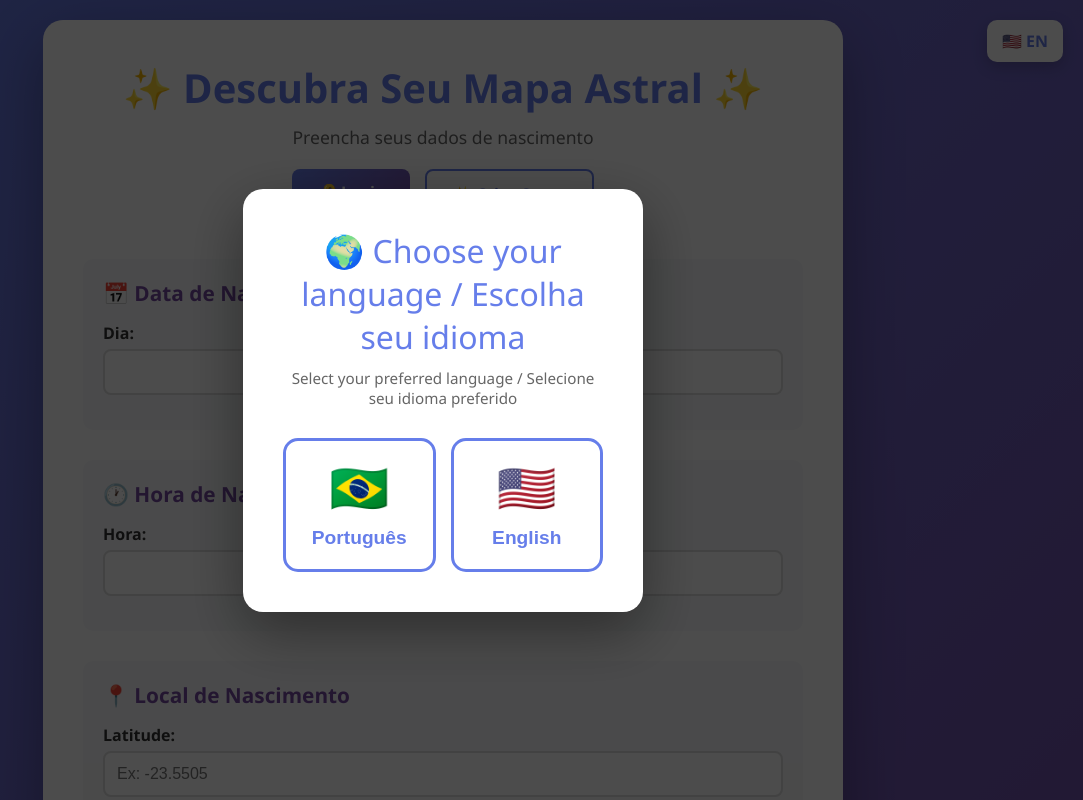
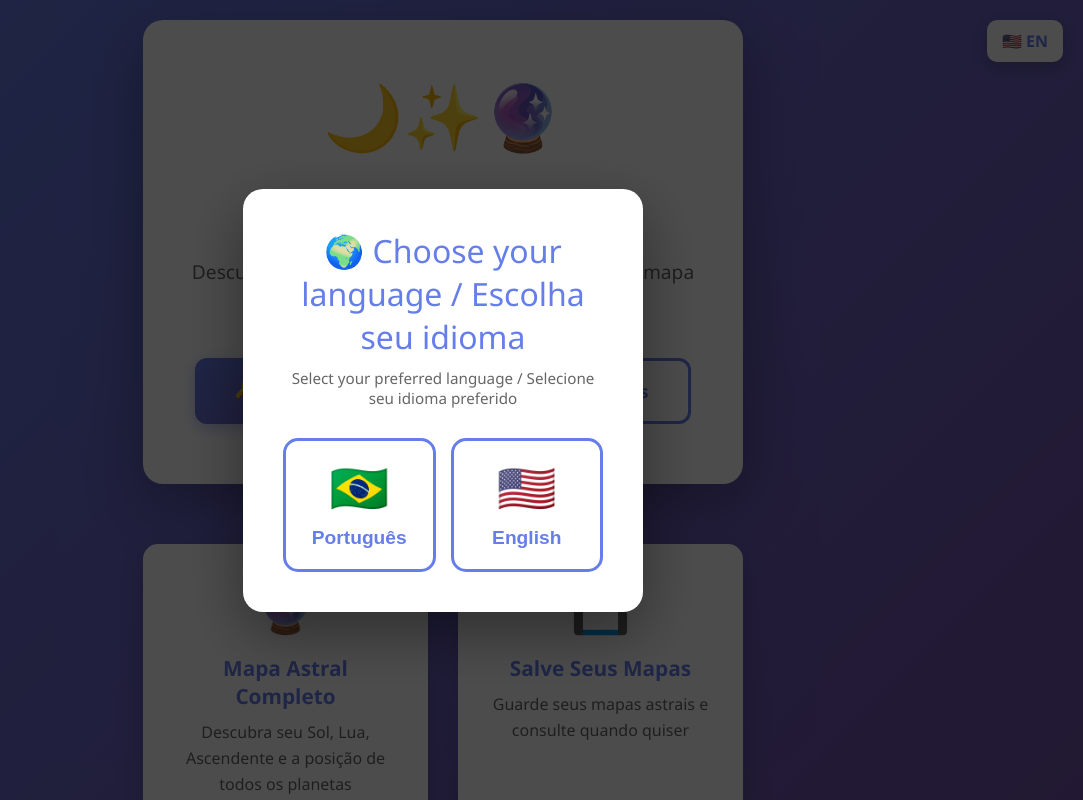
Before and after one commit to thomasjoaquim/horoscope-app, a website: page public/index.html in a window 1280 px wide. Shown: the top 800 px of the page, without its empty margins (197-1280 px from the left). Drawn offline with Linux system fonts and the light colour scheme.

Commit message:
tela de login

```diff
--- a/public/index.html
+++ b/public/index.html
@@ -3,96 +3,199 @@
 <head>
     <meta charset="UTF-8">
     <meta name="viewport" content="width=device-width, initial-scale=1.0">
-    <title>🌟 Seu Mapa Astral</title>
+    <title>🌟 Portal Astrológico</title>
     <link rel="stylesheet" href="style.css">
     <script src="i18n.js"></script>
+    <style>
+        body {
+            display: flex;
+            align-items: center;
+            justify-content: center;
+            min-height: 100vh;
+        }
+
+        .landing-container {
+            max-width: 600px;
+            margin: 0 auto;
+            text-align: center;
+        }
+
+        .hero-section {
+            background: white;
+            border-radius: 20px;
+            padding: 60px 40px;
+            box-shadow: 0 20px 60px rgba(0,0,0,0.3);
+            animation: fadeIn 0.6s;
+        }
+
+        @keyframes fadeIn {
+            from { opacity: 0; transform: translateY(30px); }
+            to { opacity: 1; transform: translateY(0); }
+        }
+
+        .logo {
+            font-size: 4em;
+            margin-bottom: 20px;
+            animation: float 3s ease-in-out infinite;
+        }
+
+        @keyframes float {
+            0%, 100% { transform: translateY(0px); }
+            50% { transform: translateY(-10px); }
+        }
+
+        .hero-section h1 {
+            color: #667eea;
+            font-size: 2.5em;
+            margin-bottom: 15px;
+        }
+
+        .hero-section p {
+            color: #666;
+            font-size: 1.2em;
+            margin-bottom: 40px;
+            line-height: 1.6;
+        }
+
+        .cta-buttons {
+            display: flex;
+            gap: 20px;
+            justify-content: center;
+            flex-wrap: wrap;
+        }
+
+        .btn-primary {
+            background: linear-gradient(135deg, #667eea 0%, #764ba2 100%);
+            color: white;
+            padding: 18px 40px;
+            border-radius: 12px;
+            text-decoration: none;
+            font-weight: bold;
+            font-size: 1.1em;
+            transition: all 0.3s;
+            border: none;
+            box-shadow: 0 4px 15px rgba(102, 126, 234, 0.4);
+        }
+
+        .btn-primary:hover {
+            transform: translateY(-3px);
+            box-shadow: 0 8px 25px rgba(102, 126, 234, 0.6);
+        }
+
+        .btn-secondary {
+            background: white;
+            color: #667eea;
+            padding: 18px 40px;
+            border-radius: 12px;
+            text-decoration: none;
+            font-weight: bold;
+            font-size: 1.1em;
+            border: 3px solid #667eea;
+            transition: all 0.3s;
+        }
+
+        .btn-secondary:hover {
+            background: #667eea;
+            color: white;
+            transform: translateY(-3px);
+            box-shadow: 0 8px 25px rgba(102, 126, 234, 0.4);
+        }
+
+        .features {
+            display: grid;
+            grid-template-columns: repeat(auto-fit, minmax(250px, 1fr));
+            gap: 30px;
+            margin-top: 60px;
+        }
+
+        .feature-card {
+            background: white;
+            padding: 30px;
+            border-radius: 15px;
+            box-shadow: 0 10px 30px rgba(0,0,0,0.2);
+            transition: all 0.3s;
+        }
+
+        .feature-card:hover {
+            transform: translateY(-5px);
+            box-shadow: 0 15px 40px rgba(102, 126, 234, 0.3);
+        }
+
+        .feature-card .icon {
+            font-size: 3em;
+            margin-bottom: 15px;
+        }
+
+        .feature-card h3 {
+            color: #667eea;
+            margin-bottom: 10px;
+            font-size: 1.3em;
+        }
+
+        .feature-card p {
+            color: #666;
+            line-height: 1.6;
+        }
+
+        @media (max-width: 768px) {
+            .hero-section {
+                padding: 40px 20px;
+            }
+
+            .hero-section h1 {
+                font-size: 1.8em;
+            }
+
+            .cta-buttons {
+                flex-direction: column;
+            }
+
+            .btn-primary, .btn-secondary {
+                width: 100%;
+            }
+
+            .features {
+                grid-template-columns: 1fr;
+            }
+        }
+    </style>
 </head>
 <body>
-    <div class="container">
-        <header>
-            <h1 data-i18n="home.title">✨ Descubra Seu Mapa Astral ✨</h1>
-            <p data-i18n="home.subtitle">Preencha seus dados de nascimento</p>
-            <div style="margin-top: 20px; display: flex; gap: 15px; justify-content: center;">
-                <a href="login.html" style="background: linear-gradient(135deg, #667eea 0%, #764ba2 100%); color: white; padding: 12px 25px; border-radius: 8px; text-decoration: none; font-weight: bold;" data-i18n="home.btnLogin">🔑 Login</a>
-                <a href="registro.html" style="background: white; color: #667eea; padding: 12px 25px; border-radius: 8px; text-decoration: none; font-weight: bold; border: 2px solid #667eea;" data-i18n="home.btnRegister">✨ Criar Conta</a>
+    <div class="landing-container">
+        <div class="hero-section">
+            <div class="logo">🌙✨🔮</div>
+            <h1 data-i18n="landing.title">Portal Astrológico</h1>
+            <p data-i18n="landing.subtitle">Descubra os segredos do universo através do seu mapa astral personalizado</p>
+
+            <div class="cta-buttons">
+                <a href="login.html" class="btn-primary" data-i18n="landing.btnLogin">
+                    🔑 Fazer Login
+                </a>
+                <a href="registro.html" class="btn-secondary" data-i18n="landing.btnSignup">
+                    ✨ Criar Conta Grátis
+                </a>
             </div>
-        </header>
+        </div>
 
-        <form id="formAstrologia">
-            <div class="form-section">
-                <h3 data-i18n="form.birthDate">📅 Data de Nascimento</h3>
-                <div class="form-row">
-                    <div class="form-group">
-                        <label data-i18n="form.day">Dia:</label>
-                        <input type="number" id="dia" min="1" max="31" required>
-                    </div>
-                    <div class="form-group">
-                        <label data-i18n="form.month">Mês:</label>
-                        <input type="number" id="mes" min="1" max="12" required>
-                    </div>
-                    <div class="form-group">
-                        <label data-i18n="form.year">Ano:</label>
-                        <input type="number" id="ano" min="1900" max="2025" required>
-                    </div>
-                </div>
+        <div class="features">
+            <div class="feature-card">
+                <div class="icon">🔮</div>
+                <h3 data-i18n="landing.feature1Title">Mapa Astral Completo</h3>
+                <p data-i18n="landing.feature1Text">Descubra seu Sol, Lua, Ascendente e a posição de todos os planetas</p>
             </div>
 
-            <div class="form-section">
-                <h3 data-i18n="form.birthTime">🕐 Hora de Nascimento</h3>
-                <div class="form-row">
-                    <div class="form-group">
-                        <label data-i18n="form.hour">Hora:</label>
-                        <input type="number" id="hora" min="0" max="23" required>
-                    </div>
-                    <div class="form-group">
-                        <label data-i18n="form.minutes">Minutos:</label>
-                        <input type="number" id="minutos" min="0" max="59" required>
-                    </div>
-                </div>
+            <div class="feature-card">
+                <div class="icon">💾</div>
+                <h3 data-i18n="landing.feature2Title">Salve Seus Mapas</h3>
+                <p data-i18n="landing.feature2Text">Guarde seus mapas astrais e consulte quando quiser</p>
             </div>
 
-            <div class="form-section">
-                <h3 data-i18n="form.birthPlace">📍 Local de Nascimento</h3>
-                <div class="form-group">
-                    <label data-i18n="form.latitude">Latitude:</label>
-                    <input type="number" id="latitude" step="0.000001" data-i18n-placeholder="form.latitudePlaceholder" placeholder="Ex: -23.5505" required>
-                    <small data-i18n="form.latitudeHelp">Use números negativos para Sul</small>
-                </div>
-                <div class="form-group">
-                    <label data-i18n="form.longitude">Longitude:</label>
-                    <input type="number" id="longitude" step="0.000001" data-i18n-placeholder="form.longitudePlaceholder" placeholder="Ex: -46.6333" required>
-                    <small data-i18n="form.longitudeHelp">Use números negativos para Oeste</small>
-                </div>
-                <div class="form-group">
-                    <label data-i18n="form.timezone">Fuso Horário:</label>
-                    <input type="number" id="timezone" step="0.5" data-i18n-placeholder="form.timezonePlaceholder" placeholder="Ex: -3 (Brasília)" required>
-                    <small data-i18n="form.timezoneHelp">Ex: -3 para Brasília, -5 para NY</small>
-                </div>
-            </div>
-
-            <button type="submit" class="btn-submit" data-i18n="form.btnSubmit">🔮 Consultar Mapa Astral</button>
-        </form>
-
-        <div id="loading" class="loading" style="display: none;">
-            <div class="spinner"></div>
-            <p data-i18n="loading.text">Consultando as estrelas...</p>
-        </div>
-
-        <div id="resultado" class="resultado" style="display: none;">
-            <h2 data-i18n="result.title">🌙 Seu Mapa Astral</h2>
-
-            <div class="card-principal">
-                <h3 id="signosSolLuaAsc"></h3>
-                <p id="mensagemHoroscopo"></p>
-            </div>
-
-            <div class="planetas-grid">
-                <h3 data-i18n="result.planetsTitle">🪐 Posição dos Planetas</h3>
-                <div id="listaPlanetas"></div>
+            <div class="feature-card">
+                <div class="icon">🌍</div>
+                <h3 data-i18n="landing.feature3Title">Bilíngue</h3>
+                <p data-i18n="landing.feature3Text">Interface completa em Português e English</p>
             </div>
         </div>
     </div>
-
-    <script src="script.js"></script>
 </body>
 </html>
--- a/public/translations.json
+++ b/public/translations.json
@@ -1,5 +1,17 @@
 {
   "pt": {
+    "landing": {
+      "title": "Portal Astrológico",
+      "subtitle": "Descubra os segredos do universo através do seu mapa astral personalizado",
+      "btnLogin": "🔑 Fazer Login",
+      "btnSignup": "✨ Criar Conta Grátis",
+      "feature1Title": "Mapa Astral Completo",
+      "feature1Text": "Descubra seu Sol, Lua, Ascendente e a posição de todos os planetas",
+      "feature2Title": "Salve Seus Mapas",
+      "feature2Text": "Guarde seus mapas astrais e consulte quando quiser",
+      "feature3Title": "Bilíngue",
+      "feature3Text": "Interface completa em Português e English"
+    },
     "popup": {
       "title": "🌍 Escolha seu idioma",
       "subtitle": "Choose your language",
@@ -145,6 +157,18 @@
     }
   },
   "en": {
+    "landing": {
+      "title": "Astrology Portal",
+      "subtitle": "Discover the secrets of the universe through your personalized birth chart",
+      "btnLogin": "🔑 Login",
+      "btnSignup": "✨ Sign Up Free",
+      "feature1Title": "Complete Birth Chart",
+      "feature1Text": "Discover your Sun, Moon, Ascendant and the position of all planets",
+      "feature2Title": "Save Your Charts",
+      "feature2Text": "Keep your birth charts and consult them whenever you want",
+      "feature3Title": "Bilingual",
+      "feature3Text": "Complete interface in Português and English"
+    },
     "popup": {
       "title": "🌍 Choose your language",
       "subtitle": "Escolha seu idioma",
```
